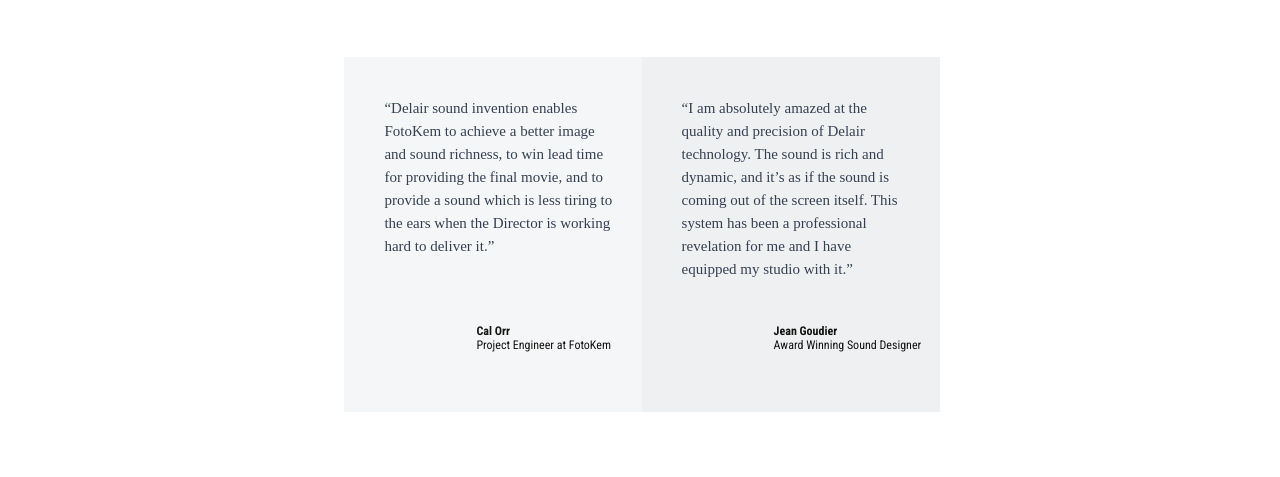
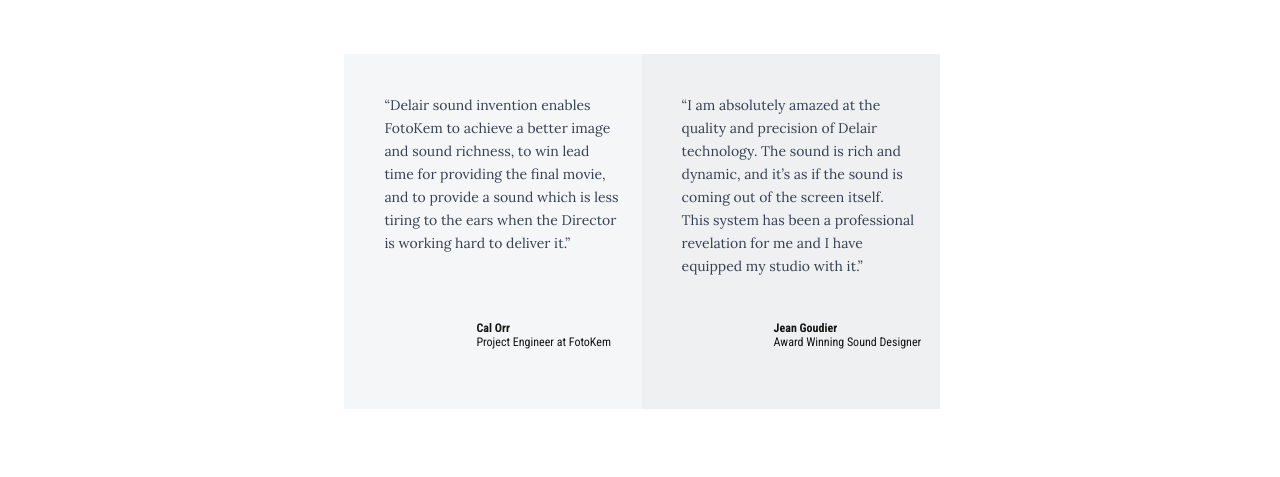
Before and after one commit to pierrejordan/pierrejordan.github.io, a plain HTML site: page index.html in a window 1280 px wide. Shown: the part 1658-2135 px from the top of the page. Drawn offline with nearby package versions, Linux system fonts and the light colour scheme; a script that the page names is missing.

Commit message:
Update font lora, add share image

```diff
--- a/assets/main.css
+++ b/assets/main.css
@@ -68,7 +68,7 @@ p {
 }
 
 h1 {
-    font-size: 34px;
+    font-size: 30px;
     font-weight: 300;
     margin-top: 0;
 }
@@ -263,8 +263,8 @@ h1 {
 
 .testimonial {
     display: inline-block;
-    font-size: 15px;
-    padding: 40px 30px 60px 40px;
+    font-size: 14px;
+    padding: 40px 20px 60px 40px;
     text-align: left;
     height: 355px;
     margin-right: -4px;
@@ -372,7 +372,7 @@ a.medium {
 /* mobile */
 @media screen and (max-width: 699px) {
     h1 {
-        font-size: 18px;
+        font-size: 16px;
     }
 
     .header-section {
@@ -393,6 +393,7 @@ a.medium {
     .newsletter-form button,
     .explanation-section {
         font-size: 12px;
+        line-height: 16px;
     }
 
     .newsletter-form input {
--- a/index.html
+++ b/index.html
@@ -7,13 +7,15 @@
 
     <meta name="description" content="Delair’s patented sound and image technology removes the need for perforated screens. It create the perfect cinema experience for movie theaters and post-production studios." />
 
-    <link href="https://fonts.googleapis.com/css?family=Lora:300|Roboto+Condensed:300,400,600,700" rel="stylesheet">
+    <link href="https://fonts.googleapis.com/css?family=Lora:400|Roboto+Condensed:300,400,600,700" rel="stylesheet">
     <script src="https://use.fontawesome.com/acb91c37c5.js"></script>
     <link href="https://cdn.rawgit.com/michalsnik/aos/2.1.1/dist/aos.css" rel="stylesheet">
     <link href="assets/main.css" rel="stylesheet" >
     <link rel="icon" type="image/png" href="assets/images/favicon-16x16.png" sizes="16x16">
     <link rel="icon" type="image/png" href="assets/images/favicon-32x32.png" sizes="32x32">
     <link rel="apple-touch-icon" href="/assets/images/apple-touch-icon.png" />
+
+    <meta property="og:image" content="/assets/images/logo-share.png" />
 
     <!-- Global site tag (gtag.js) - Google Analytics -->
     <script async src="https://www.googletagmanager.com/gtag/js?id=UA-109228599-1"></script>
@@ -146,9 +148,9 @@
                 <p class="lora">
                     “I am absolutely amazed at the quality and precision of
                     Delair technology. The sound is rich and dynamic, and it’s
-                    as if the sound is coming out of the screen itself. This
-                    system has been a professional revelation for me and I have
-                    equipped my studio with it.”
+                    as if the sound is coming out of the screen itself. <br>
+                    This system has been a professional revelation for me and I
+                    have equipped my studio with it.”
                 </p>
                 <p class="reference">
                     <b>Jean Goudier</b> <br>
```
Also changed, not shown: assets/images/logo-share.png (added).
